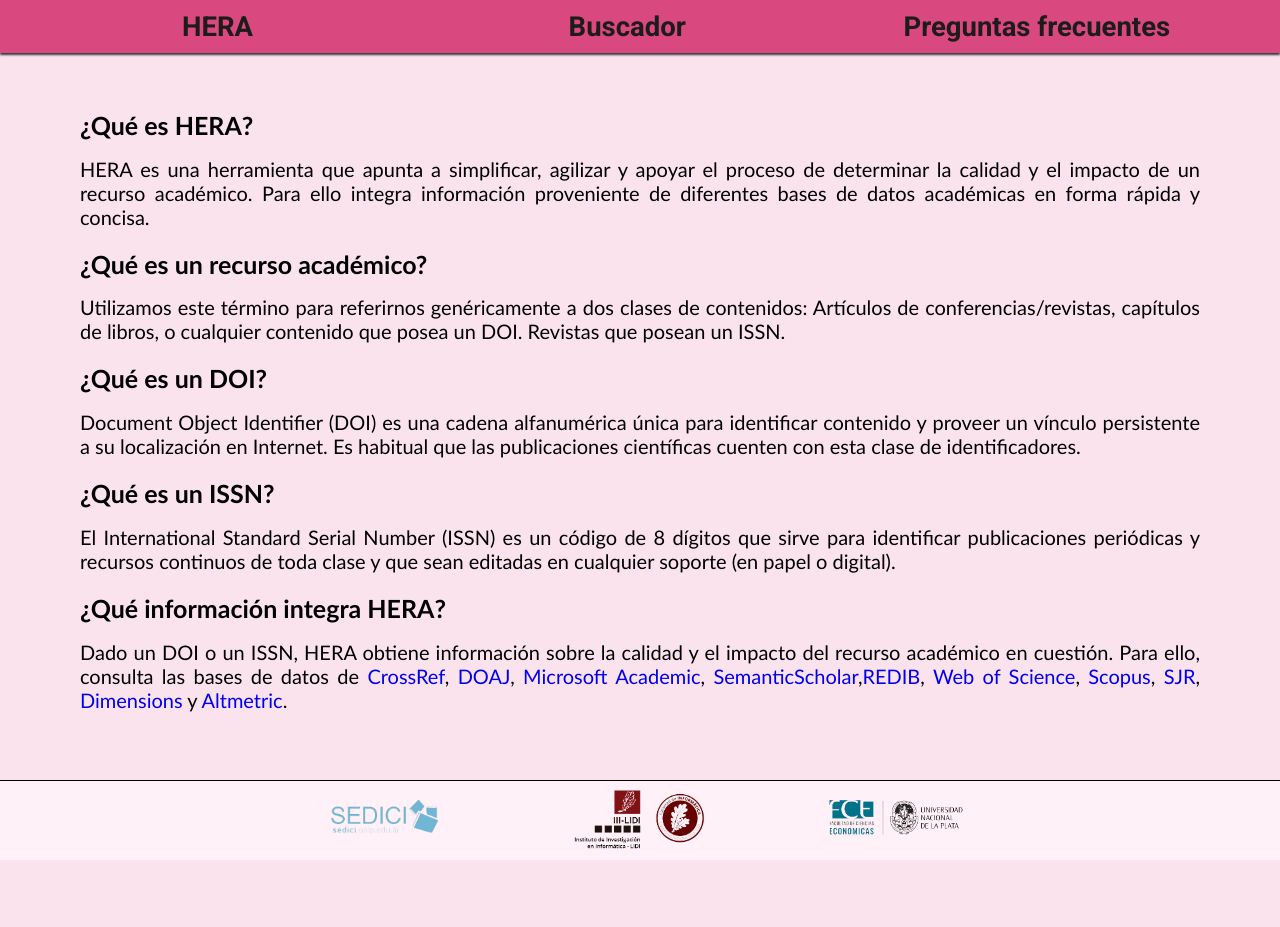
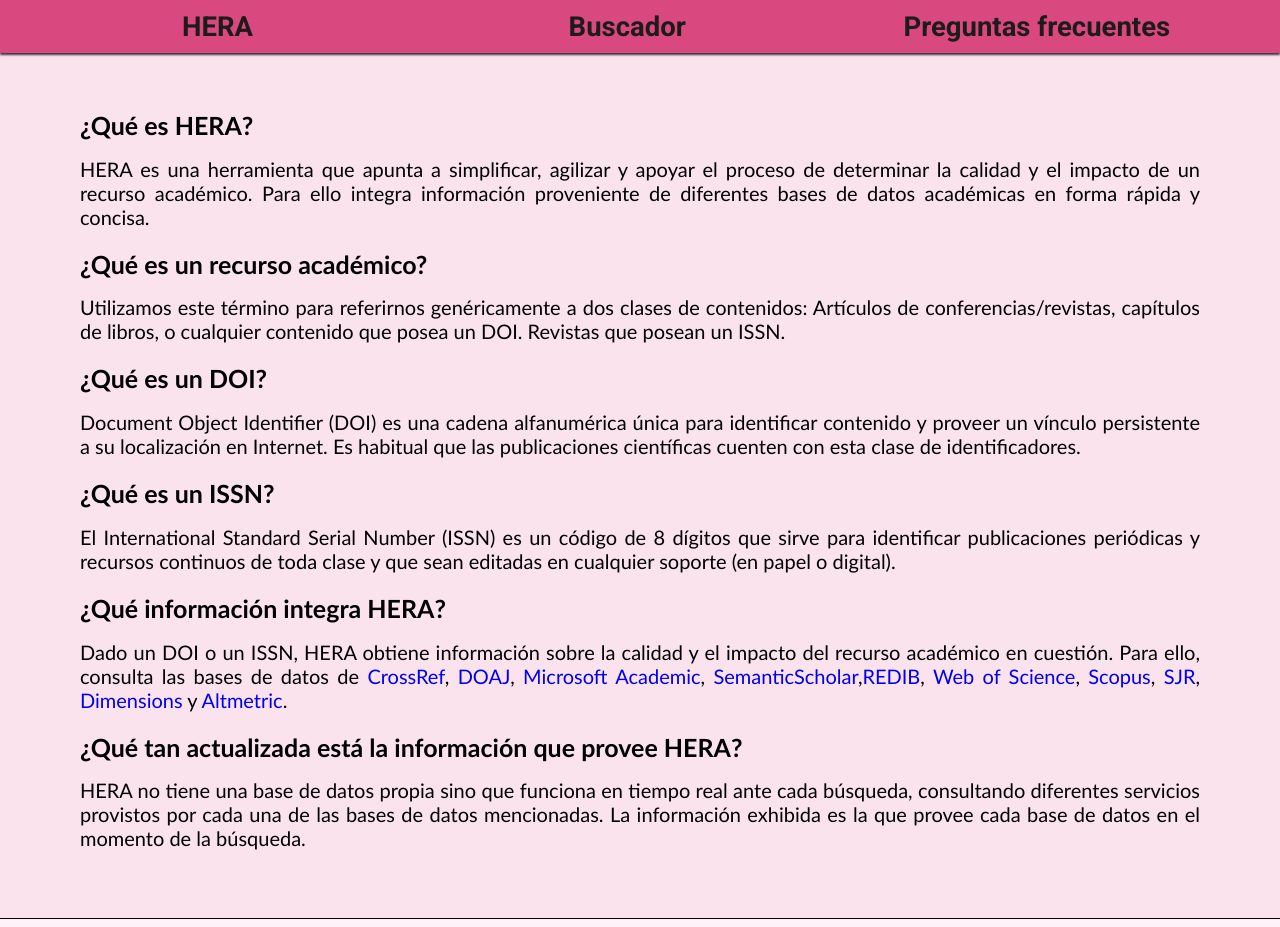
Before and after one commit to zagoskin/hera, a React (Create React App) app in the folder client/: page /faq in a window 1280 px wide. Shown: the top 927 px of the page. Before the commit the page ends 860 px from the top, so only its background shows below. Built offline with nearby package versions, Linux system fonts and the light colour scheme.

Commit message:
FAQ y About actualizados

```diff
--- a/client/src/components/About/index.jsx
+++ b/client/src/components/About/index.jsx
@@ -19,7 +19,7 @@ export default function About(){
       sistemas de evaluación que, aunque comparten objetivos, no siempre lo llevan a cabo de la misma manera.
       </p>
       <p className="aboutP">
-      <em>HERA</em> es una propuesta que busca dar respuesta al problema anterior
+      <em>HERA (Herramienta para Enriquecimiento de Recursos Académicos)</em> es una propuesta que busca dar respuesta al problema anterior
       y surge como una iniciativa conjunta entre diferentes unidades de la UNLP: la
       <a href="https://www.econo.unlp.edu.ar/investigacion_transferencia"> Secretaría de Investigación y Transferencia</a> de la Facultad de Ciencias Económicas, el
       <a href="http://weblidi.info.unlp.edu.ar/wp/"> III-LIDI</a> de la Facultad de Informática y el
--- a/client/src/components/FAQ/index.jsx
+++ b/client/src/components/FAQ/index.jsx
@@ -43,6 +43,13 @@ export default function FAQ(){
         Para ello, consulta las bases de datos de <a href="https://www.crossref.org/">CrossRef</a>, <a href="https://doaj.org/">DOAJ</a>, <a href="https://academic.microsoft.com/">Microsoft Academic</a>, <a href="https://www.semanticscholar.org/">SemanticScholar</a>,
         <a href="https://redib.org/">REDIB</a>, <a href="https://mjl.clarivate.com/">Web of Science</a>, <a href="https://www.scopus.com/home.uri">Scopus</a>, <a href="https://www.scimagojr.com/">SJR</a>, <a href="https://www.dimensions.ai/">Dimensions</a> y <a href="https://www.altmetric.com/">Altmetric</a>.
       </p>
+
+      <h1 className="faqQuestion">¿Qué tan actualizada está la información que provee HERA?</h1>
+      <p className="faqP">
+        HERA no tiene una base de datos propia sino que funciona en tiempo real ante cada búsqueda,
+        consultando diferentes servicios provistos por cada una de las bases de datos mencionadas.
+        La información exhibida es la que provee cada base de datos en el momento de la búsqueda.
+      </p>
     </div>
   )
 }
```
